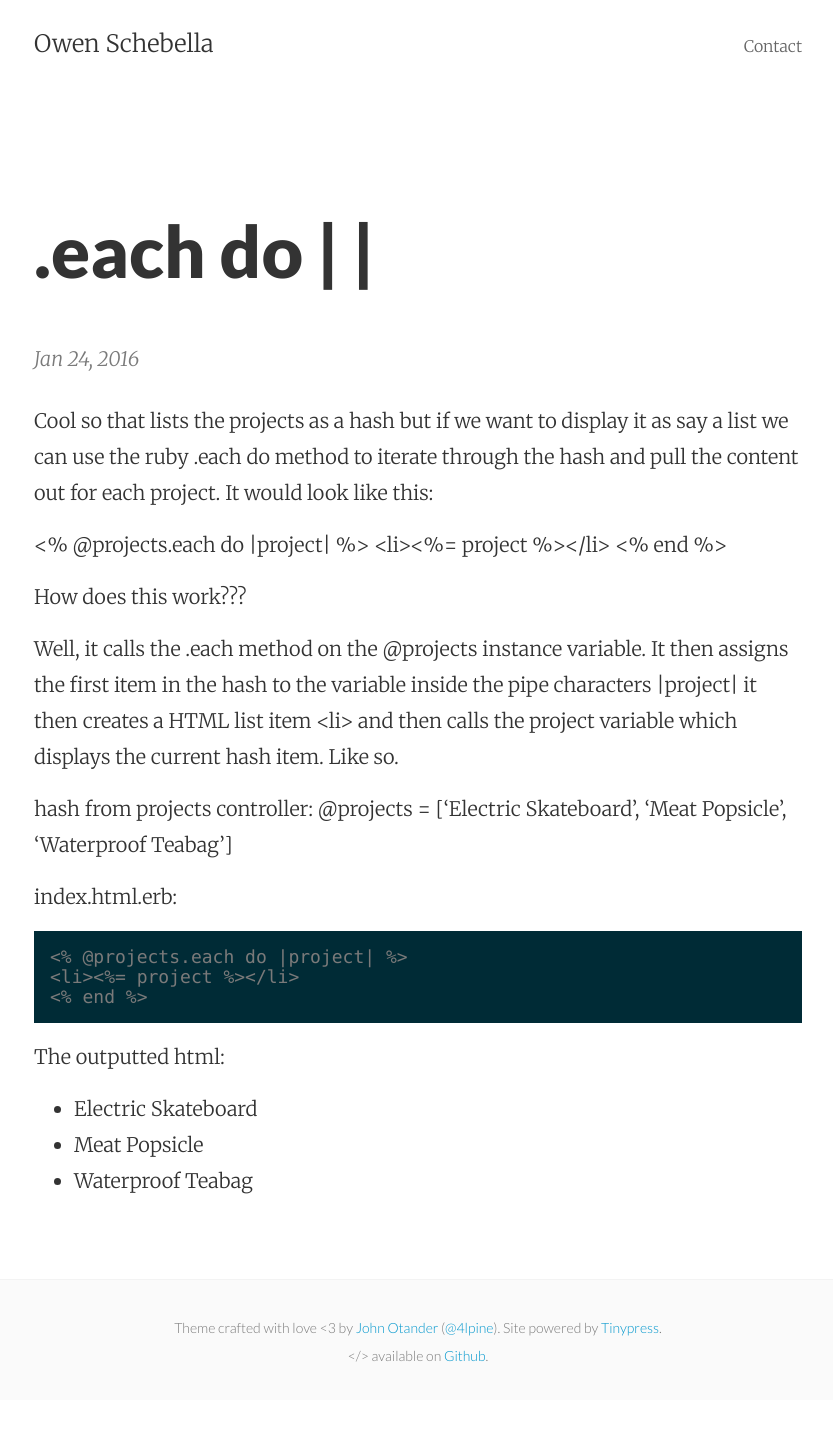
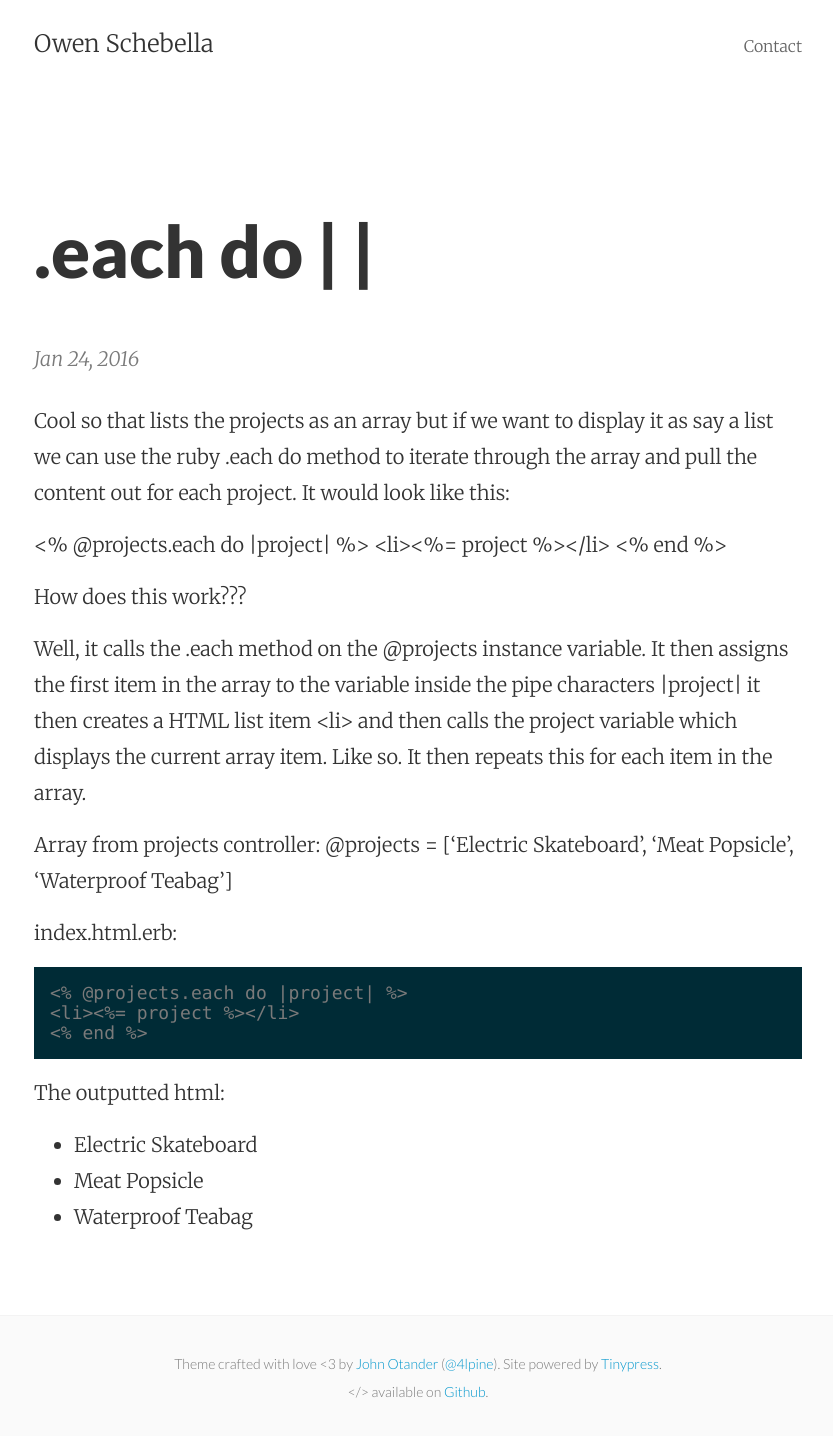
Before and after one commit to oschebell/oschebell.github.io, a Jekyll site: the page built from _posts/2016-01-24-each-do.markdown, in a window 1280 px wide. Shown: the whole page, without its empty margins (222-1055 px from the left). Built offline with Jekyll 4.4.1, drawn with Linux system fonts in a browser that asks for light colours; before the commit the page ends 1400 px from its top, so only the background shows below that.

Commit message:
Post update: .each do | |

```diff
--- a/_posts/2016-01-24-each-do.markdown
+++ b/_posts/2016-01-24-each-do.markdown
@@ -3,7 +3,7 @@ published: true
 title: .each do | |
 layout: post
 ---
-Cool so that lists the projects as a hash but if we want to display it as say a list we can use the ruby .each do method to iterate through the hash and pull the content out for each project. It would look like this:
+Cool so that lists the projects as an array but if we want to display it as say a list we can use the ruby .each do method to iterate through the array and pull the content out for each project. It would look like this:
 
 <% @projects.each do |project| %>
     <li><%= project %></li>
@@ -12,10 +12,10 @@ Cool so that lists the projects as a hash but if we want to display it as say a
 
 How does this work???
 
-Well, it calls the .each method on the @projects instance variable. It then assigns the first item in the hash to the variable inside the pipe characters |project|
-it then creates a HTML list item <li> and then calls the project variable which displays the current hash item. Like so.
+Well, it calls the .each method on the @projects instance variable. It then assigns the first item in the array to the variable inside the pipe characters |project|
+it then creates a HTML list item <li> and then calls the project variable which displays the current array item. Like so. It then repeats this for each item in the array.
 
-hash from projects controller:     @projects = ['Electric Skateboard', 'Meat Popsicle', 'Waterproof Teabag']
+Array from projects controller:     @projects = ['Electric Skateboard', 'Meat Popsicle', 'Waterproof Teabag']
 
 index.html.erb:
 
```
